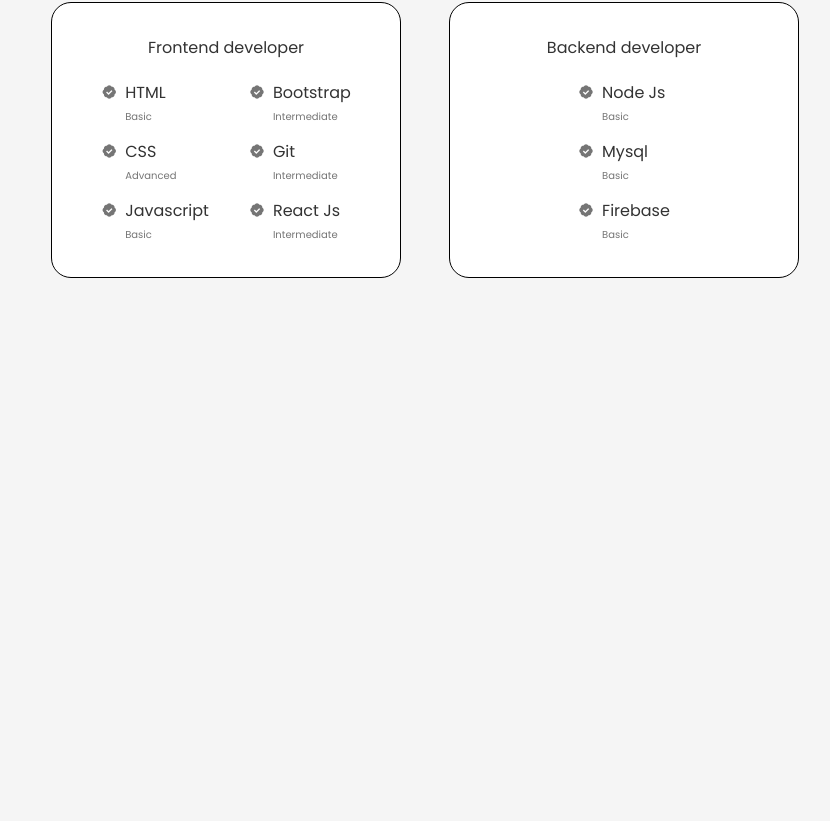
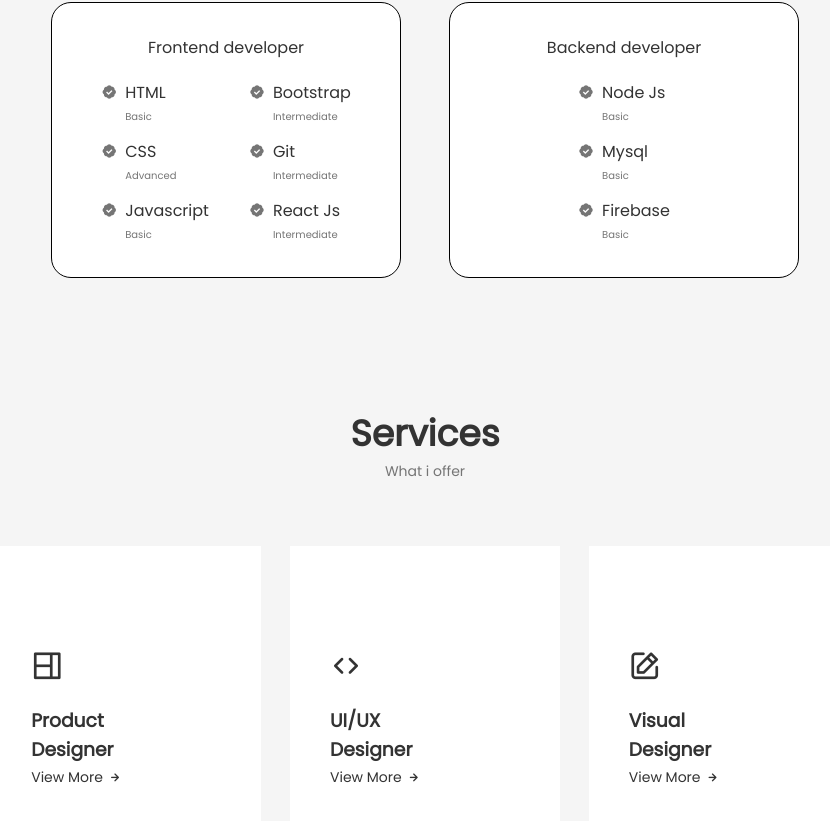
Before and after one commit to laibabintatahir/laibabintetahir-portfolio, a React (Create React App) app: page / in a window 1280 px wide. Shown: the part 1511-2332 px from the top of the page, without its empty margins (215-1045 px from the left). Before the commit the page ends 1821 px from the top, so only its background shows below. Built offline with nearby package versions, Linux system fonts and the light colour scheme; a web font is replaced by a local one.

Commit message:
services component

```diff
--- a/src/App.js
+++ b/src/App.js
@@ -4,6 +4,7 @@
 import Home from './components/home/Home';
 import About from './components/about/About';
 import Skills from './components/skills/Skills';
+import Services from './components/services/Services';
 
 function App() {
   return (
@@ -14,6 +15,7 @@
         <Home />
         <About/>
         <Skills/>
+        <Services/>
       </main>
     </div>
   );
--- a/src/components/home/Social.jsx
+++ b/src/components/home/Social.jsx
@@ -3,16 +3,16 @@
 const Social = () => {
   return (
     <div className="home__social">
-        <a href='https://instagram.com/' className="home__social-icon" target="_blank">
+        <a href='https://instagram.com/_aestheticanaya' className="home__social-icon" target="_blank">
         <i class="uil uil-instagram"></i></a>
 
-        <a href="https://twitter.com/" className="home__social-icon" target="_blank">
+        <a href="https://twitter.com/laibabintatahir" className="home__social-icon" target="_blank">
         <i class="uil uil-twitter"></i></a>
 
-        <a href="https://email.com/"  className="home__social-icon" target="_blank">
+        <a href="https://laibabintatahir@gmail.com/"  className="home__social-icon" target="_blank">
         <i class="uil uil-envelope"></i> </a>
 
-        <a href="https://github.com/"  className="home__social-icon" target="_blank">
+        <a href="https://github.com/laibabintatahir"  className="home__social-icon" target="_blank">
        <i class="uil uil-github-alt"></i></a>
     </div>
   )
--- /dev/null
+++ b/src/components/services/Services.css
@@ -0,0 +1,115 @@
+.services__container {
+  grid-template-columns: repeat(3, 270px);
+  justify-content: center;
+  column-gap: 1.8rem;
+}
+
+.services__content {
+  position: relative;
+  border: 1px solid var(0, 0, 0, 0.1);
+  background-color: var(--container-color);
+  padding: 6rem 0 2rem 2.5rem;
+}
+.services__icon {
+  display: block;
+  font-size: 2rem;
+  color: var(--title-color);
+  margin-bottom: var(--mb-1);
+}
+
+.services__title {
+  font-size: var(--h3-font-size);
+  margin-bottom: var(--mb-1);
+  font-weight: var(--font-medium);
+}
+
+.services__button {
+  color: var(--title-color);
+  font-size: var(--small-font-size);
+  display: inline-flex;
+  align-items: center;
+  column-gap: 0.25rem;
+  cursor: pointer;
+}
+
+.services__button-icon {
+  font-size: 1rem;
+  transition: 0.3s;
+}
+.services__button:hover .services__button-icon {
+  transform: translateY(00.25rem);
+}
+.services__modal {
+  position: fixed;
+  top: 0;
+  left: 0;
+  right: 0;
+  bottom: 0;
+  background-color: rgba(0, 0, 0, 0.5);
+  z-index: var(--z-modal);
+  display: flex;
+  justify-content: center;
+  align-items: center;
+  padding: 0 1rem;
+  opacity: 0;
+  visibility: hidden;
+  transition: 0.3s;
+}
+
+.services__modal-content {
+  width: 500px;
+  position: relative;
+  background-color: var(--container-color);
+  padding: 4.5rem 2.5rem 2.5rem;
+  border-radius: 1.5rem;
+}
+
+.services__modal-close {
+  position: absolute;
+  top: 1.5rem;
+  right: 1.5rem;
+  font-size: 1.5rem;
+  color: var(--title-color);
+  cursor: pointer;
+}
+
+.services__modal-title,
+.services__modal-description {
+  text-align: center;
+}
+
+.services__modal-title {
+  font-size: var(--h3-font-size);
+  font-weight: var(--font-medium);
+  margin-bottom: var(--mb-1);
+}
+
+.services__modal-description {
+  font-size: var(--small-font-size);
+  padding: 0 3.5rem;
+  margin-bottom: var(--mb-2);
+}
+
+.services__modal-services {
+  row-gap: 0.75rem;
+}
+
+.services__modal-icon {
+  display: flex;
+  align-items: center;
+  column-gap: 0.5rem;
+}
+
+.services__modal-icon {
+  color: var(--title-color);
+  font-size: 1.1rem;
+}
+
+.services__modal-info {
+  font-size: var(--small-font-size);
+}
+
+.active-modal {
+  opacity: 1;
+  visibility: visible;
+}
--- /dev/null
+++ b/src/components/services/Services.jsx
@@ -0,0 +1,187 @@
+import React, { useState } from "react";
+import "./Services.css";
+const Services = () => {
+  const [togglestate, settogglestate] = useState(0);
+
+  const toggleTab = (index) => {
+    settogglestate(index);
+  };
+
+  return (
+    <section className="services section" id="services">
+      <h2 className="section__title">Services</h2>
+      <span className="section__subtitle">What i offer</span>
+      <div className="services__container container grid">
+        <div className="services__content">
+          <div>
+            <i className="uil uil-web-grid services__icon"></i>
+            <h3 className="srvices__title">
+              Product <br /> Designer
+            </h3>
+          </div>
+
+          <span className="services__button" onClick={() => toggleTab(1)}>
+            View More
+            <i className="uil uil-arrow-right services__button-icon"></i>
+          </span>
+
+          <div
+            className={
+              togglestate === 1
+                ? "services__modal active-modal"
+                : "services__modal"
+            }
+          >
+            <div className="services__modal-content">
+              <i onClick={() => toggleTab(0)} className="uil uil-times services__modal-close"></i>
+
+              <h3 className="services__modal-title">Product Designer</h3>
+              <p className="services__modal-description">
+                Service with more than 3 years of experience. Providing quality
+                work to clients and companies.
+              </p>
+
+              <ul className="services__modal-services grid">
+                <li className="services__modal-srvice">
+                  <i className="uil uil-check-circle services__modal-icon"></i>
+                  <p className="services__modal-info">
+                    I develop the user interface
+                  </p>
+                </li>
+
+                <li className="services__modal-srvice">
+                  <i className="uil uil-check-circle services__modal-icon"></i>
+                  <p className="services__modal-info">Web page development</p>
+                </li>
+
+                <li className="services__modal-srvice">
+                  <i className="uil uil-check-circle services__modal-icon"></i>
+                  <p className="services__modal-info">
+                    I create UX element interaction.
+                  </p>
+                </li>
+
+                <li className="services__modal-srvice">
+                  <i className="uil uil-check-circle services__modal-icon"></i>
+                  <p className="services__modal-info">
+                    Designs and mockuoos of products for companies.
+                  </p>
+                </li>
+              </ul>
+            </div>
+          </div>
+        </div>
+
+        <div className="services__content">
+          <div>
+            <i className="uil uil-arrow services__icon"></i>
+            <h3 className="srvices__title">
+              UI/UX <br /> Designer
+            </h3>
+          </div>
+
+          <span className="services__button">
+            View More
+            <i className="uil uil-arrow-right services__button-icon"></i>
+          </span>
+
+          <div className="services__modal">
+            <div className="services__modal-content">
+              <i className="uil uil-times services__modal-close"></i>
+
+              <h3 className="services__modal-title">UI/UX Designer</h3>
+              <p className="services__modal-description">
+                Service with more than 3 years of experience. Providing quality
+                work to clients and companies.
+              </p>
+
+              <ul className="services__modal-services grid">
+                <li className="services__modal-srvice">
+                  <i className="uil uil-check-circle services__modal-icon"></i>
+                  <p className="services__modal-info">
+                    I develop the user interface
+                  </p>
+                </li>
+
+                <li className="services__modal-srvice">
+                  <i className="uil uil-check-circle services__modal-icon"></i>
+                  <p className="services__modal-info">Web page development</p>
+                </li>
+
+                <li className="services__modal-srvice">
+                  <i className="uil uil-check-circle services__modal-icon"></i>
+                  <p className="services__modal-info">
+                    I create UX element interaction.
+                  </p>
+                </li>
+
+                <li className="services__modal-srvice">
+                  <i className="uil uil-check-circle services__modal-icon"></i>
+                  <p className="services__modal-info">
+                    Designs and mockuoos of products for companies.
+                  </p>
+                </li>
+              </ul>
+            </div>
+          </div>
+        </div>
+
+        <div className="services__content">
+          <div>
+            <i className="uil uil-edit services__icon"></i>
+            <h3 className="srvices__title">
+              Visual <br /> Designer
+            </h3>
+          </div>
+
+          <span className="services__button">
+            View More
+            <i className="uil uil-arrow-right services__button-icon"></i>
+          </span>
+
+          <div className="services__modal">
+            <div className="services__modal-content">
+              <i className="uil uil-times services__modal-close"></i>
+
+              <h3 className="services__modal-title">Visual Designer</h3>
+              <p className="services__modal-description">
+                Service with more than 3 years of experience. Providing quality
+                work to clients and companies.
+              </p>
+
+              <ul className="services__modal-services grid">
+                <li className="services__modal-srvice">
+                  <i className="uil uil-check-circle services__modal-icon"></i>
+                  <p className="services__modal-info">
+                    I develop the user interface
+                  </p>
+                </li>
+
+                <li className="services__modal-srvice">
+                  <i className="uil uil-check-circle services__modal-icon"></i>
+                  <p className="services__modal-info">Web page development</p>
+                </li>
+
+                <li className="services__modal-srvice">
+                  <i className="uil uil-check-circle services__modal-icon"></i>
+                  <p className="services__modal-info">
+                    I create UX element interaction.
+                  </p>
+                </li>
+
+                <li className="services__modal-srvice">
+                  <i className="uil uil-check-circle services__modal-icon"></i>
+                  <p className="services__modal-info">
+                    Designs and mockuoos of products for companies.
+                  </p>
+                </li>
+              </ul>
+            </div>
+          </div>
+        </div>
+      </div>
+    </section>
+  );
+};
+
+export default Services;
```
